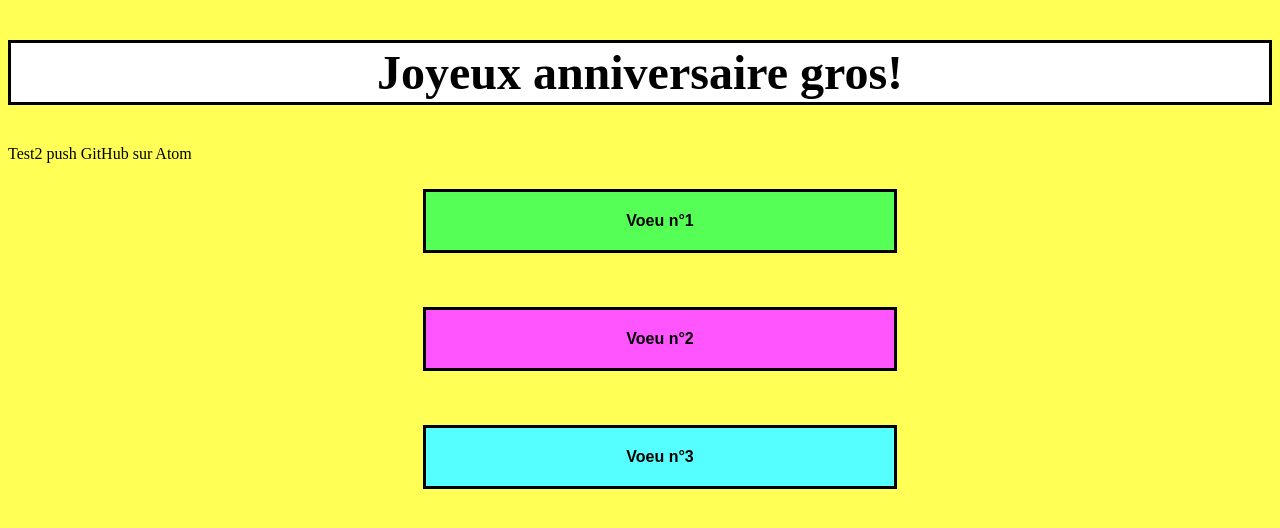
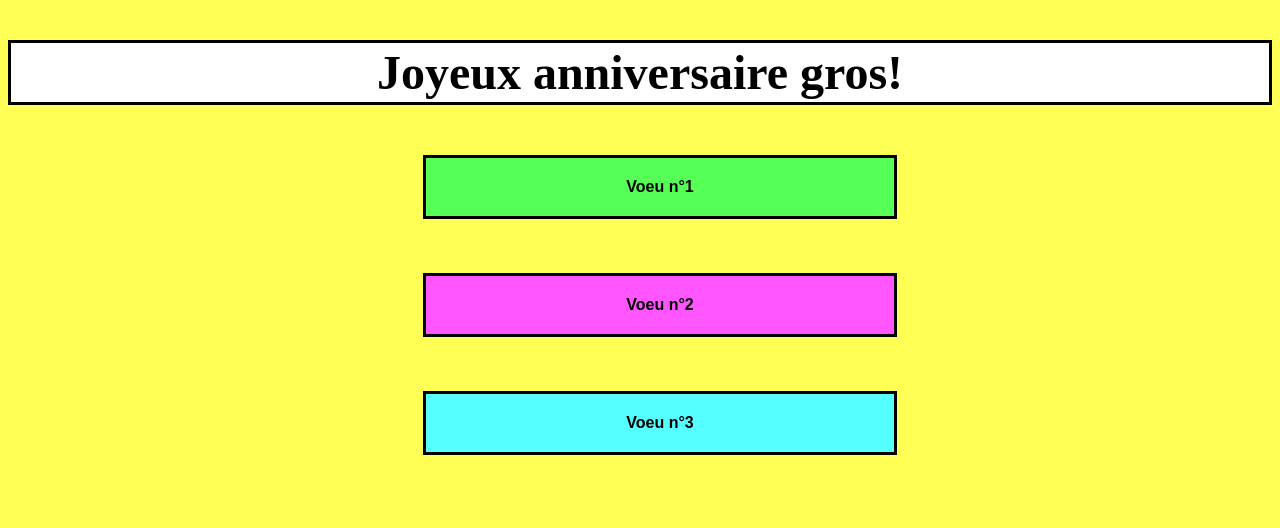
Before and after one commit to DaTikh/THP-BDX, a plain HTML site: page Day5/anniversaire/index.html in a window 1280 px wide. Drawn offline with nearby package versions, Linux system fonts and the light colour scheme.

Commit message:
Retour à la version précédente

```diff
--- a/Day5/anniversaire/index.html
+++ b/Day5/anniversaire/index.html
@@ -10,7 +10,6 @@
 <body>
 
   <h1>Joyeux anniversaire gros!</h1>
-  <p>Test2 push GitHub sur Atom</p>
 
   <div class="voeux">
     <ul>
```
